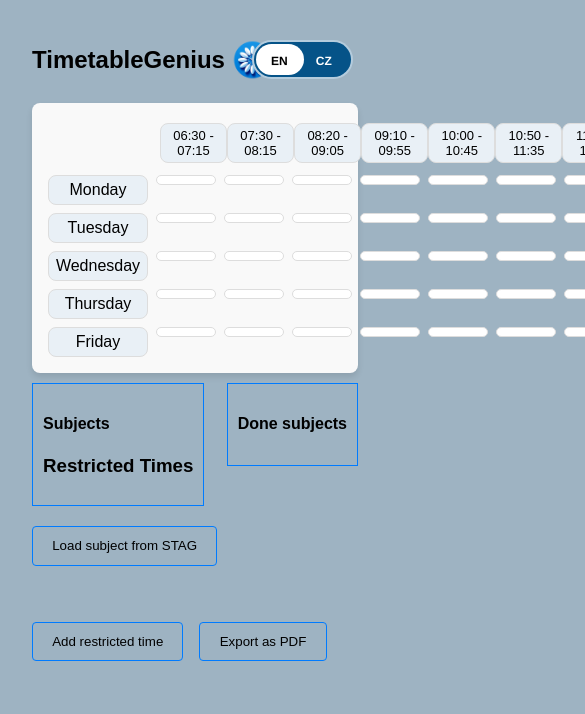
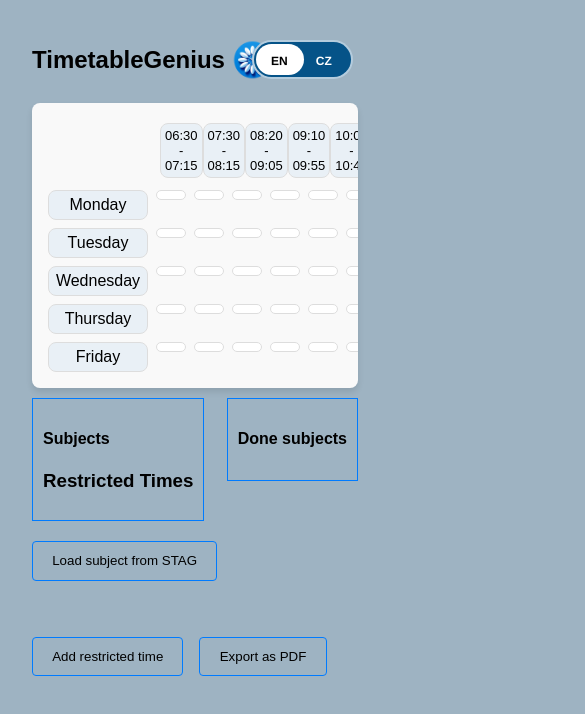
Before and after one commit to sidd-1337/timetabemakertest, a React (Create React App) app: page /timetable-maker in a window 390 px wide. Shown: the top 714 px of the page, 585 px wide, since content can reach past the window. Built offline with nearby package versions, Linux system fonts and the light colour scheme.

Commit message:
UT123-78&79: All color picker functionalities are consolidated into a single window, eliminating any floating color picker elements and scroll bar to the timetable is added

```diff
--- a/src/components/TimetableMaker/TimetableMaker.css
+++ b/src/components/TimetableMaker/TimetableMaker.css
@@ -7,14 +7,36 @@
     padding: 1rem;
     border-radius: 8px;
     box-shadow: 0 4px 6px rgba(0, 0, 0, 0.1);
+    overflow-x: auto; /* Enables horizontal scrolling */
   }
+
+@media (max-width: 768px) {
+  .timetable-canvas {
+    grid-template-columns: 100px repeat(17, minmax(30px, 1fr)); /* Even smaller minimum width for very small screens */
+  }
+}
+
+.timetable-canvas::-webkit-scrollbar {
+  height: 10px;
+  background-color: #f9f9f9;
+  }
+
+.timetable-canvas::-webkit-scrollbar-thumb {
+  background-color: #b0bec5;
+  border-radius: 5px;
+  border: 2px solid #f9f9f9;
+}
+
+.timetable-canvas::-webkit-scrollbar-track {
+  background-color: #e0e0e0;
+  border-radius: 5px;
+}
 
   .time-header {
     padding: 4px;
     grid-column: 2 / -1; /* Time headers start from the second column */
     display: grid;
     grid-template-columns: repeat(17, 1fr);
-
   }
 
   .time-slot-header {
@@ -312,5 +334,19 @@
   display: inline-block; /* Allows the transform to apply correctly */
   position:relative;
   z-index: 10;
-  /* Add any additional positioning or spacing styles here */
 }
+
+@keyframes contentShow {
+  from { transform: translateY(-20px); opacity: 0; }
+  to { transform: translateY(0); opacity: 1; }
+}
+
+.color-picker-background {
+   background-color: #ffffff;  /* White background */
+   padding: 5px;              /* Padding around the color picker */
+   border-radius: 5px;         /* Optional: rounded corners */
+   box-shadow: 0 2px 4px rgba(0,0,0,0.1); /* Optional: slight shadow for depth */
+   display: inline-block;      /* Keeps the wrapper tight around the content */
+   margin-bottom: 5px;        /* Spacing below the picker */
+   animation: contentShow 150ms cubic-bezier(0.16, 1, 0.3, 1);
+ }
--- a/src/components/TimetableMaker/TimetableMaker.js
+++ b/src/components/TimetableMaker/TimetableMaker.js
@@ -948,6 +948,7 @@ function TimetableMaker() {
                                 <div className="lecture-section">
                                     <h4>{t('Lectures')}<IoColorPalette onClick={() => setShowLectureColorPicker(!showLectureColorPicker)} style={{ cursor: 'pointer' }} /></h4>
                                     {showLectureColorPicker && (
+                                        <div className="color-picker-background">
                                         <div className="color-picker-combined-wrapper">
                                             <div className="compact-color-picker-wrapper" style={{ display: 'inline-block', transform: 'scale(0.8)', transformOrigin: 'top left' }}>
                                                 <Compact
@@ -977,6 +978,7 @@ function TimetableMaker() {
 
                                             </div>
                                         </div>
+                                        </div>
                                     )}
                                 </div>
                             )}
@@ -999,6 +1001,7 @@ function TimetableMaker() {
                                 <div className="tutorial-section">
                                     <h4>{t('Tutorials')}<IoColorPalette onClick={() => setShowTutorialColorPicker(!showTutorialColorPicker)} style={{ cursor: 'pointer' }} /></h4>
                                     {showTutorialColorPicker && (
+                                        <div className="color-picker-background">
                                         <div className="color-picker-combined-wrapper">
                                             <div className="compact-color-picker-wrapper" style={{ display: 'inline-block', transform: 'scale(0.8)', transformOrigin: 'top left' }}>
                                                 <Compact
@@ -1026,6 +1029,7 @@ function TimetableMaker() {
                                                     height={50}
                                                 />
 
+                                            </div>
                                             </div>
                                         </div>
                                     )}
```
